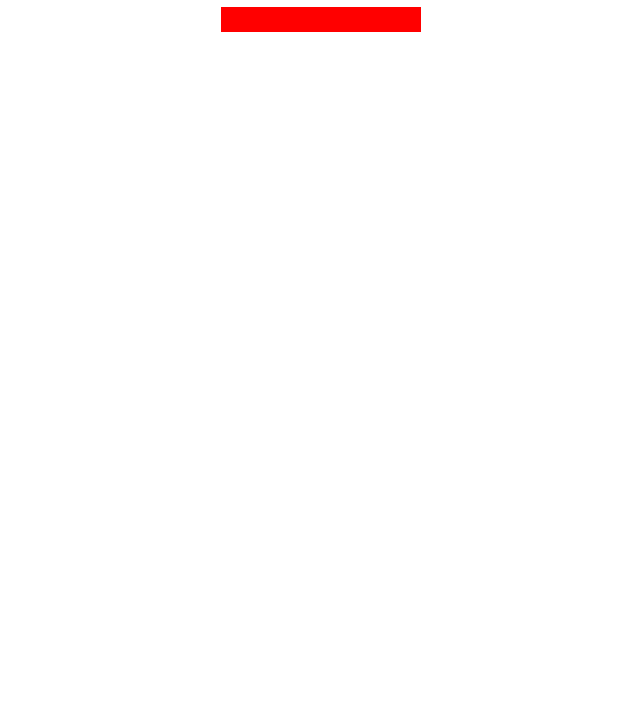
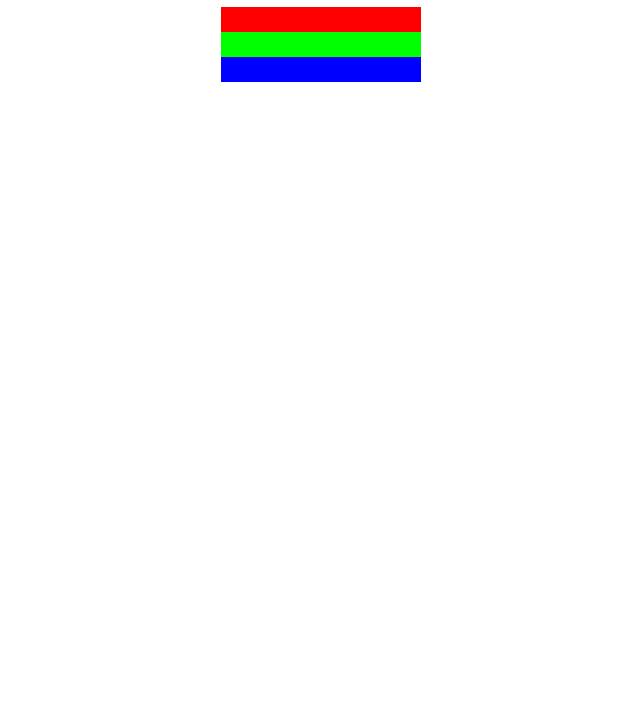
Before and after one commit to ProgrammerDwarf/set_of_colored_markers, a plain HTML site: page index.html in a window 1280 px wide. Shown: the part 73-800 px from the top of the page, without its empty margins (319-959 px from the left). Drawn offline with Linux system fonts and the light colour scheme.

Commit message:
feature: add new elements and styles for them

```diff
--- a/assets/styles.css
+++ b/assets/styles.css
@@ -2,9 +2,19 @@ h1 {
     text-align: center;
   }
 
-  .marker {
+  & .marker {
     width: 200px;
     height: 25px;
-    background-color: red;
     margin: auto;
   }
+
+  & .red {
+    background-color: rgb(255,0,0);
+  }
+
+  & .green {
+    background-color: rgb(0,255,0);
+  }
+  & .blue {
+    background-color: rgb(0,0,255);
+  }
--- a/index.html
+++ b/index.html
@@ -9,8 +9,9 @@
   <body>
     <h1>CSS Color Markers</h1>
     <div class="container">
-      <div class="marker">
-      </div>
+      <div class="marker red"></div>
+      <div class="marker green"></div>
+      <div class="marker blue"></div>
     </div>
   </body>
 </html>
```
